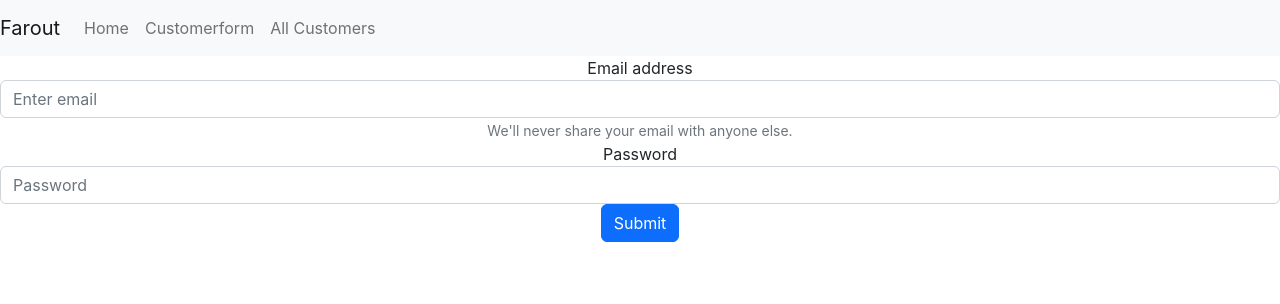
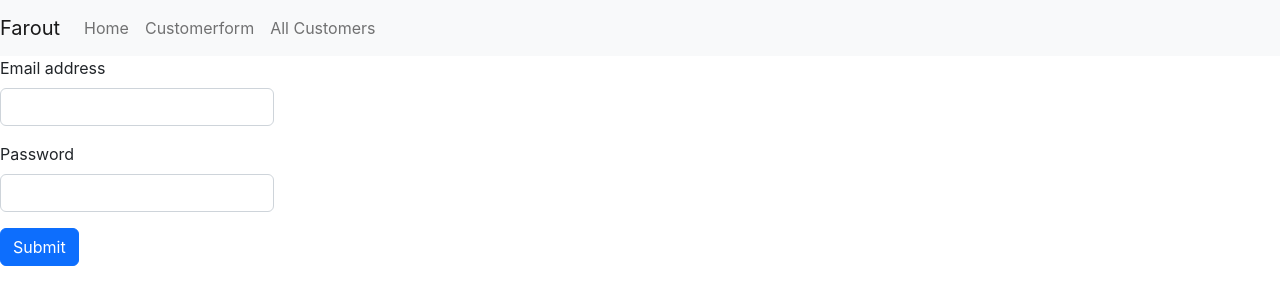
Before and after one commit to Nikai117/FarOut, a React (Create React App) app in the folder farout-react/: page /CustomerForm in a window 1280 px wide. Shown: the top 304 px of the page. Built offline with nearby package versions, Linux system fonts and the light colour scheme.

Commit message:
Formulier fixes

```diff
--- a/farout-react/src/Pages/CustomerForm.js
+++ b/farout-react/src/Pages/CustomerForm.js
@@ -2,19 +2,21 @@
 
 function CustomerForm() {
   return (
+    <div class='d-flex'>
     <form>
-      <div class="form-group">
-        <label for="exampleInputEmail1">Email address</label>
-        <input type="email" class="form-control" id="exampleInputEmail1" aria-describedby="emailHelp" placeholder="Enter email" />
-        <small id="emailHelp" class="form-text text-muted">We'll never share your email with anyone else.</small>
-      </div>
-      <div class="form-group">
-        <label for="exampleInputPassword1">Password</label>
-        <input type="password" class="form-control" id="exampleInputPassword1" placeholder="Password" />
-      </div>
-      <button type="submit" class="btn btn-primary">Submit</button>
-    </form>
+    <div class="mb-3">
+      <label for="exampleInputEmail1" class="form-label d-flex">Email address</label>
+      <input type="email" class="form-control" id="exampleInputEmail1" aria-describedby="emailHelp" />
+    </div>
+    <div class="mb-3">
+      <label for="exampleInputPassword1" class="form-label d-flex">Password</label>
+      <input type="password" class="form-control" id="exampleInputPassword1" />
+    </div>
+    <button type="submit" class="btn btn-primary d-flex">Submit</button>
+  </form>
+  </div>
   )
+
 }
 
 export default CustomerForm
```
